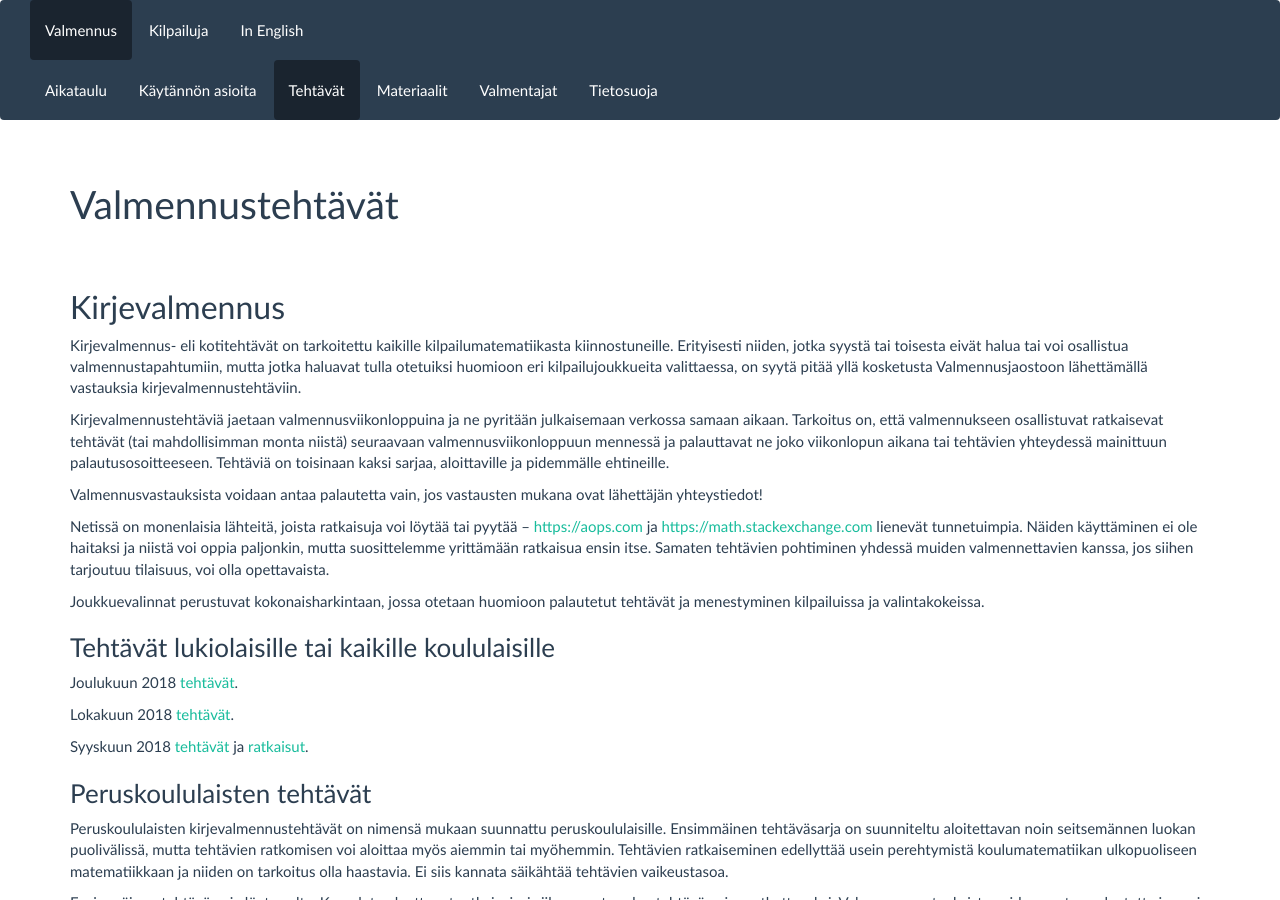
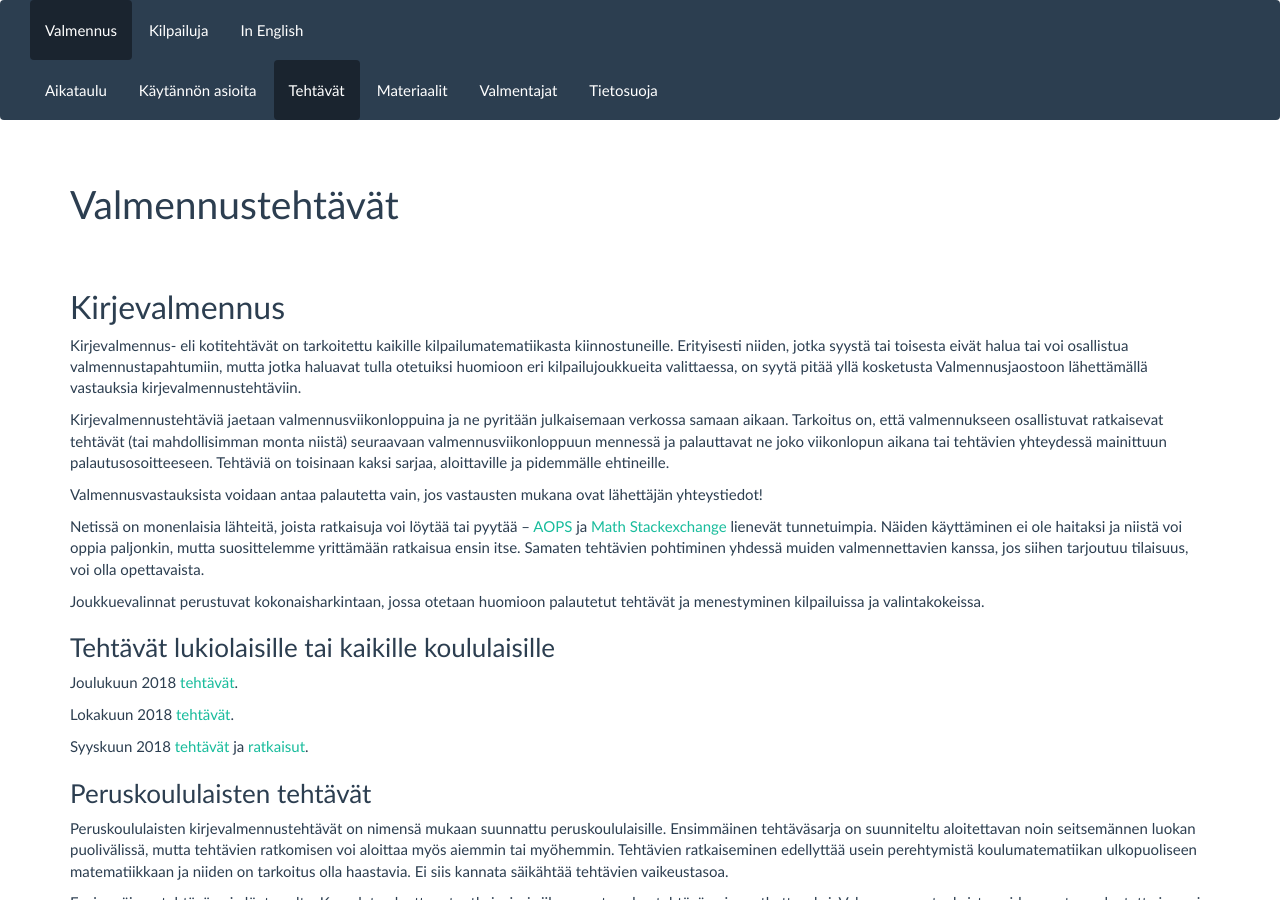
Before and after one commit to matematiikkakilpailut/matematiikkakilpailut.github.io, a Jekyll site: the page built from valmennus/index.md, in a window 1280 px wide and 900 px high. Built offline with Jekyll 4.4.1, drawn with Linux system fonts in a browser that asks for light colours; some of the changed lines change nothing that is shown.

Commit message:
Update index.md

```diff
--- a/valmennus/index.md
+++ b/valmennus/index.md
@@ -25,8 +25,8 @@ Valmennusvastauksista voidaan antaa palautetta vain, jos vastausten
 mukana ovat lähettäjän yhteystiedot!
 
 Netissä on monenlaisia lähteitä,
-joista ratkaisuja voi löytää tai pyytää&nbsp;&ndash; [https://aops.com]() ja
-[https://math.stackexchange.com]() lienevät tunnetuimpia. Näiden
+joista ratkaisuja voi löytää tai pyytää&nbsp;&ndash; [AOPS](https://aops.com) ja
+[Math Stackexchange](https://math.stackexchange.com) lienevät tunnetuimpia. Näiden
 käyttäminen ei ole haitaksi ja niistä voi oppia paljonkin, mutta
 suosittelemme yrittämään ratkaisua ensin itse. Samaten tehtävien pohtiminen
 yhdessä muiden valmennettavien kanssa, jos siihen tarjoutuu tilaisuus,
```
